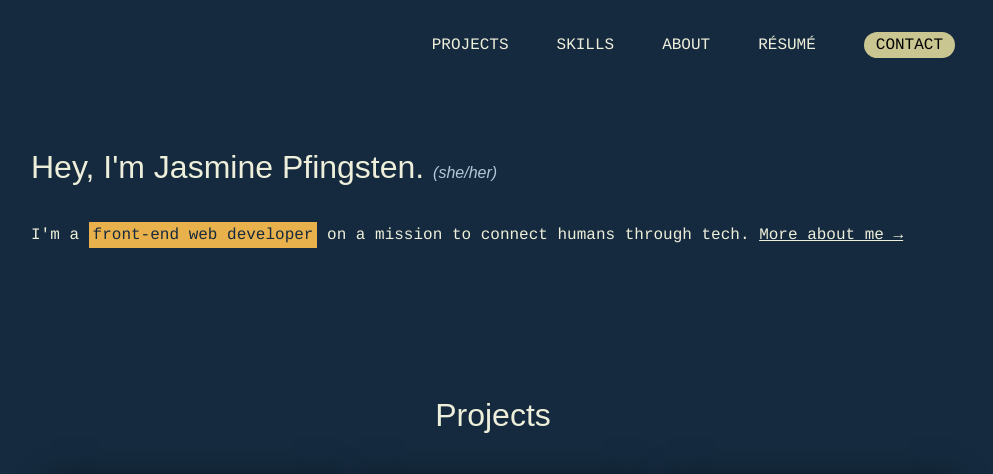
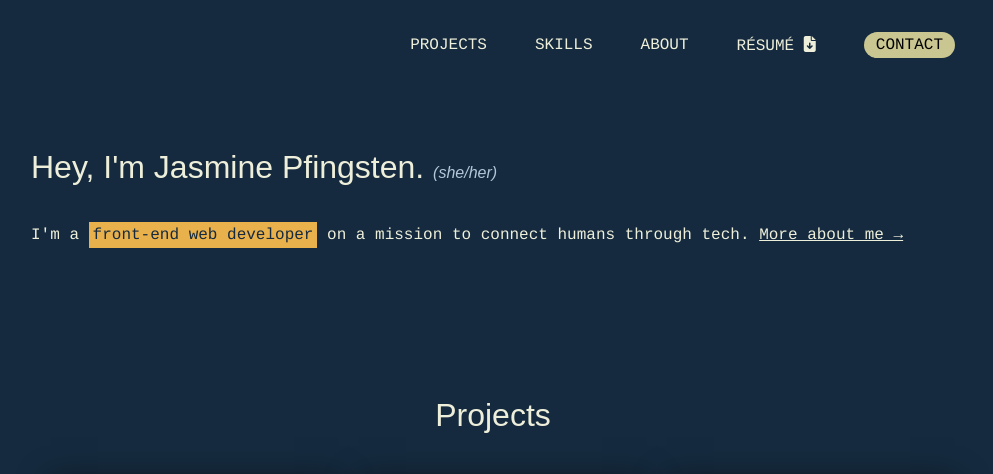
Before and after one commit to jpfingsten/portfolio-v1, a website built with Parcel: page index.html in a window 1280 px wide. Shown: the top 474 px of the page, without its empty margins (147-1140 px from the left). Built offline with nearby package versions, Linux system fonts and the light colour scheme; a web font is replaced by a local one.

Commit message:
Removed forced download of resume, added download icon

```diff
--- a/index.html
+++ b/index.html
@@ -40,7 +40,10 @@
           <li><a href="#projects">Projects</a></li>
           <li><a href="#skills">Skills</a></li>
           <li><a href="#about">About</a></li>
-          <li><a href="files/Jasmine Pfingsten Resume.pdf" target="_blank" download>Résumé</a></li>
+          <li>
+            <a href="files/Jasmine Pfingsten Resume.pdf" target="_blank">Résumé</a>
+            <a href="files/Jasmine Pfingsten Resume.pdf" target="_blank" download><i class="fa-solid fa-file-download"></i></a>
+          </li>
           <li class="emphasize" id="btn-contact"><a href="#contact">Contact</a></li>
         </ul>
       </nav>
```
